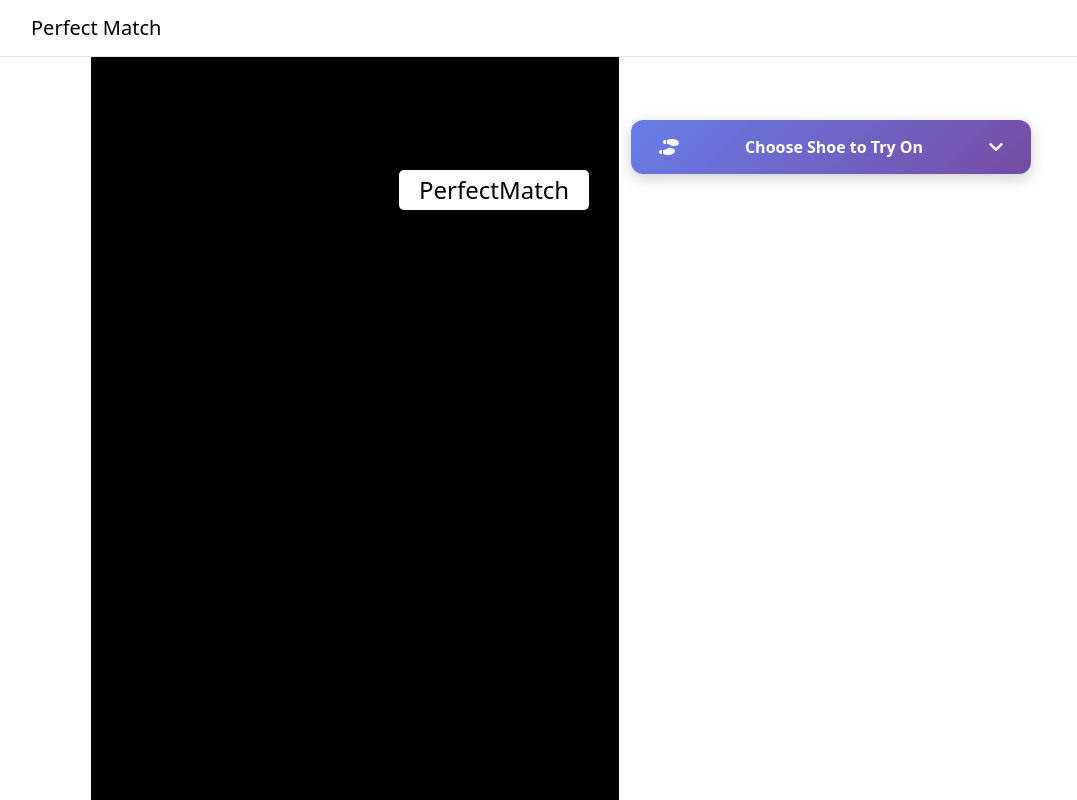
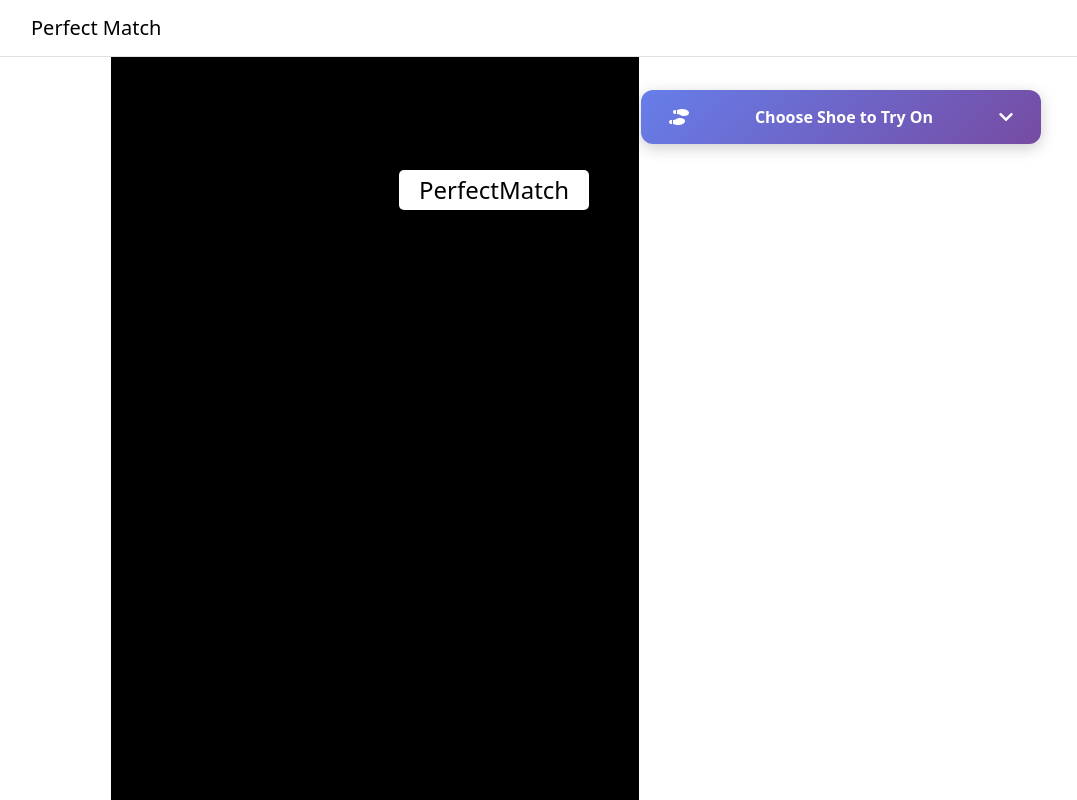
Before and after one commit to sheueying/AR-ShoeFit--main, a website built with webpack: page AR-ShoeFit/index.html in a window 1280 px wide. Shown: the whole page, without its empty margins (41-1118 px from the left). Built offline with nearby package versions, Linux system fonts and the light colour scheme; some icons are missing; what deepar would draw is missing.

Commit message:
added padding to the left of the col

```diff
--- a/AR-ShoeFit/index.html
+++ b/AR-ShoeFit/index.html
@@ -141,7 +141,7 @@
   </nav>
 <body>
     <div class="container d-flex">
-        <div class="col">
+        <div class="col" style="padding-left: 20px;">
         <canvas class="deepar" id="deepar-canvas">
         </canvas>
         <div id="brand-text"><h4 style="margin: 0;">PerfectMatch</h4></div>
@@ -163,7 +163,7 @@
                     <option value="6">Sandals and Slides </option>
                 </select>
             </div>
-            <div class="product-menu-container" style="margin-top: 50px;">
+            <div class="product-menu-container" style="margin-top: 20px;">
                 <div class="container-fluid">
                     <div class="product-selector">
                         <button class="btn btn-primary product-menu-btn" id="productMenuBtn">
```
Also changed, not shown: AR-ShoeFit/public/index.html (+2 -2 lines).
